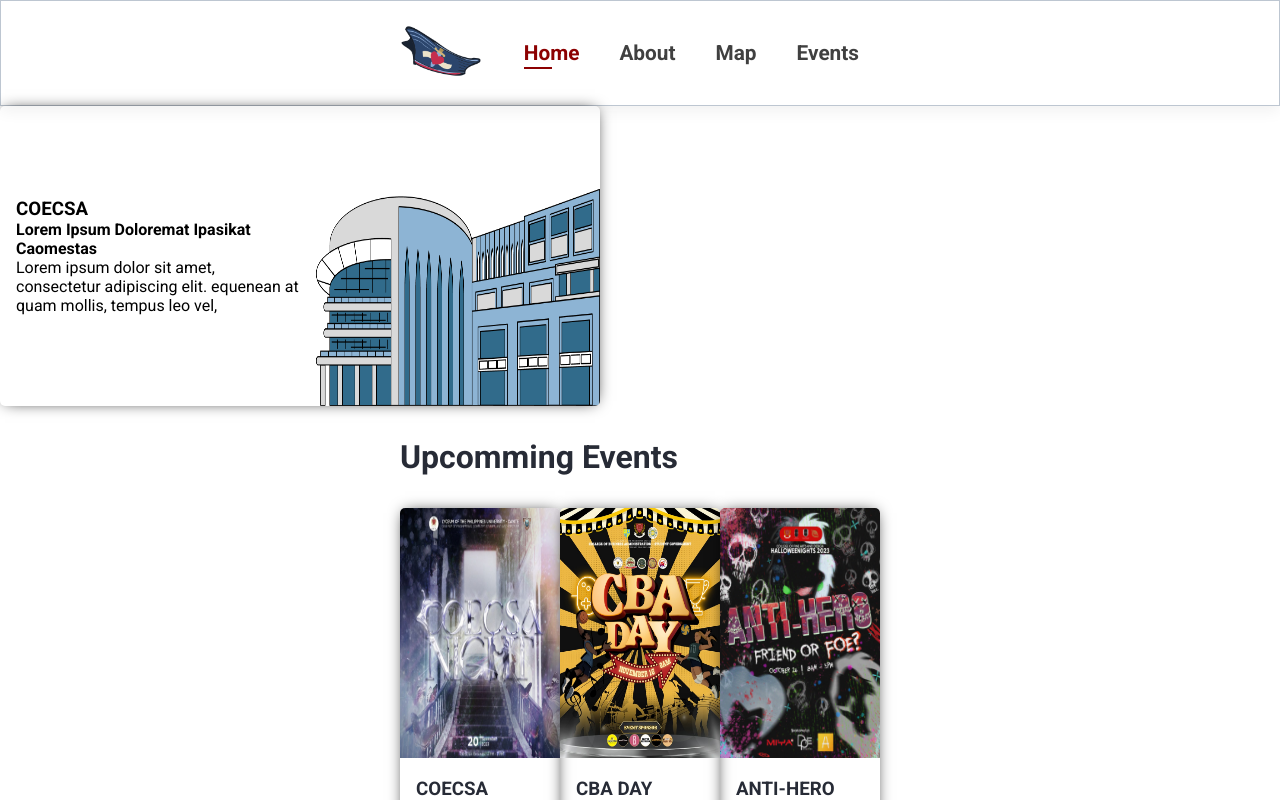
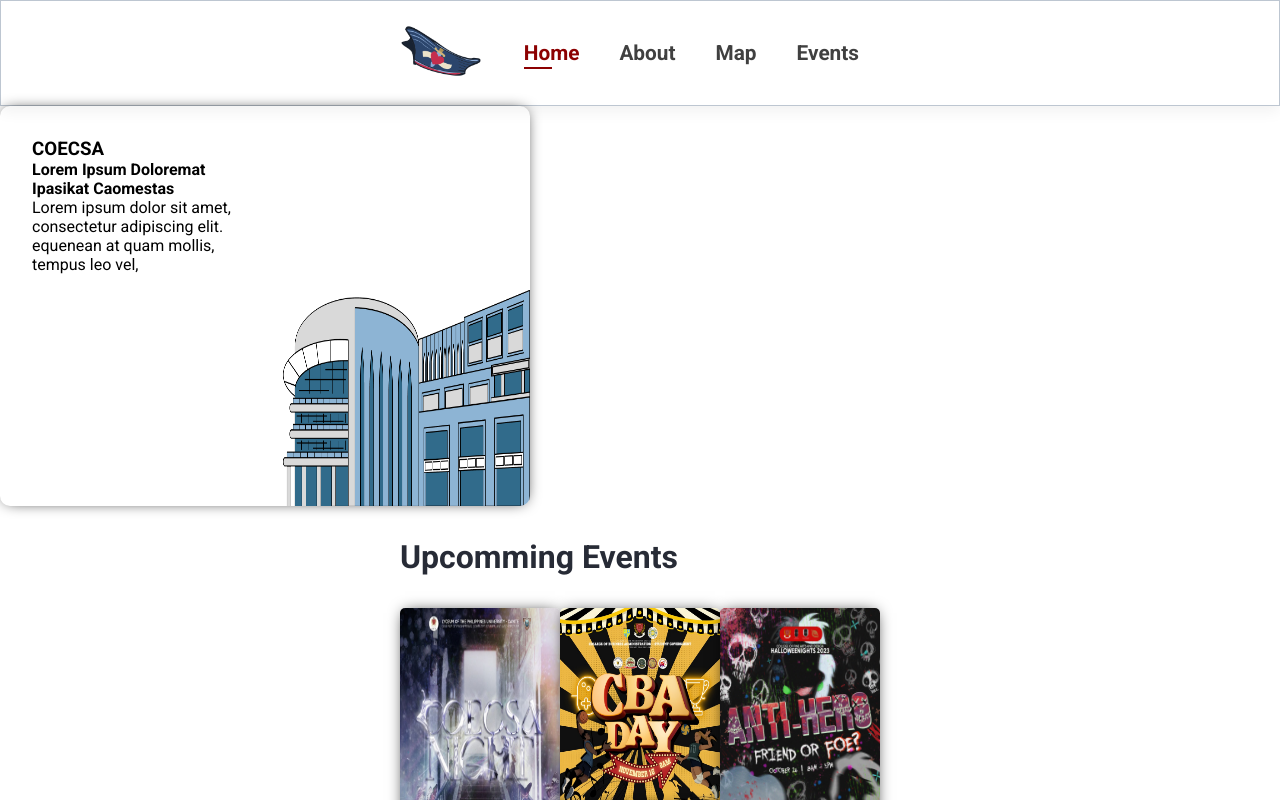
Before and after one commit to ianaumi/Lycee, a React (Create React App) app: page / in a window 1280 px wide. Shown: the top 800 px of the page. Built offline with nearby package versions, Linux system fonts and the light colour scheme.

Commit message:
Updated placements

```diff
--- a/src/Components/Buildings-component/BuildingCardStyles.css
+++ b/src/Components/Buildings-component/BuildingCardStyles.css
@@ -1,16 +1,17 @@
 .building-container{
     display: flex;
     justify-content: space-between;
-    align-items: center;
+    align-items: start;
     box-shadow: 0px 0px 15px -5px;
-    width: 600px;
-    height: 300px;
+    width: 530px;
+    height: 400px;
     overflow: hidden;
     transition: 0.3s ease-in-out;
-    border-radius: 5px;
+    border-radius: 10px;
 }
 
 .building-img{
+    margin-top: 6.3rem;
     height: 300px;
     width: 300px;
     overflow: hidden;
@@ -22,8 +23,7 @@
 }
 
 .building-description{
-    margin-left: 1rem;
-    margin-right: 1rem;
+    margin: 2rem 2rem;
     text-align: start;
     width: 50%;
 }
```
